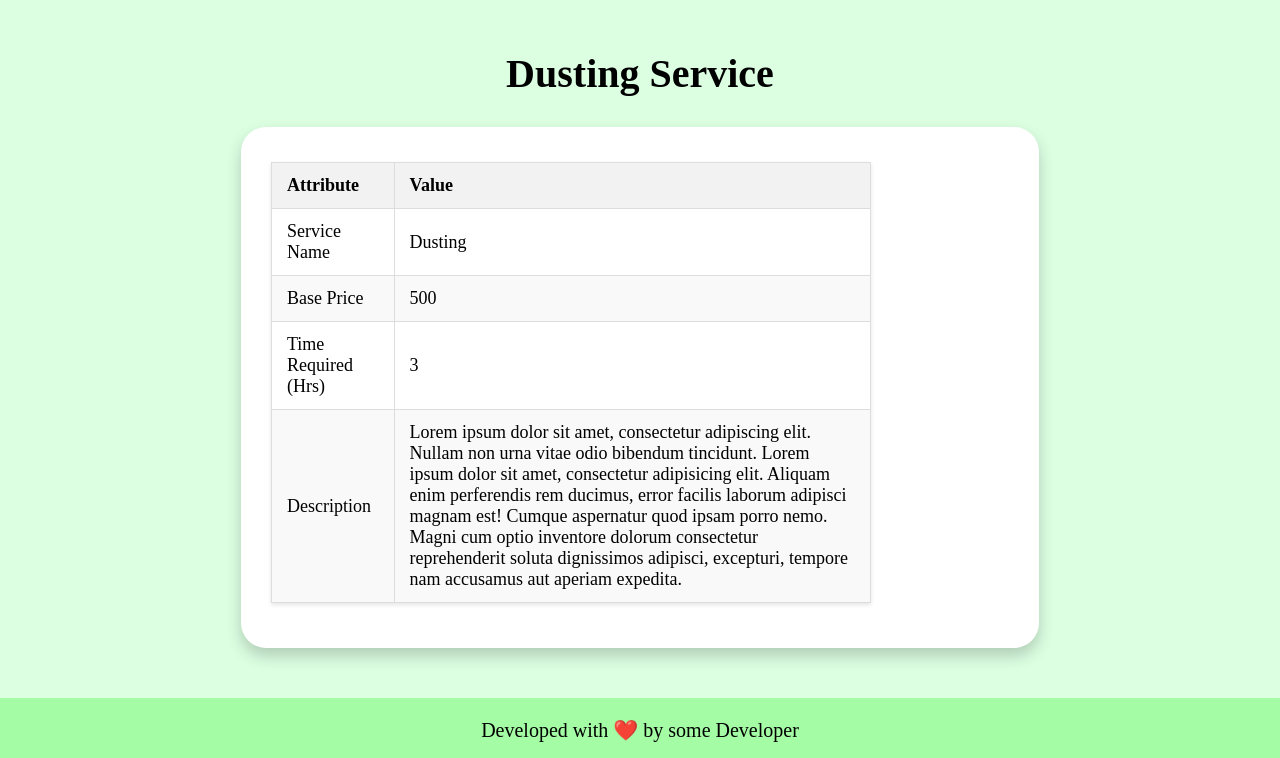
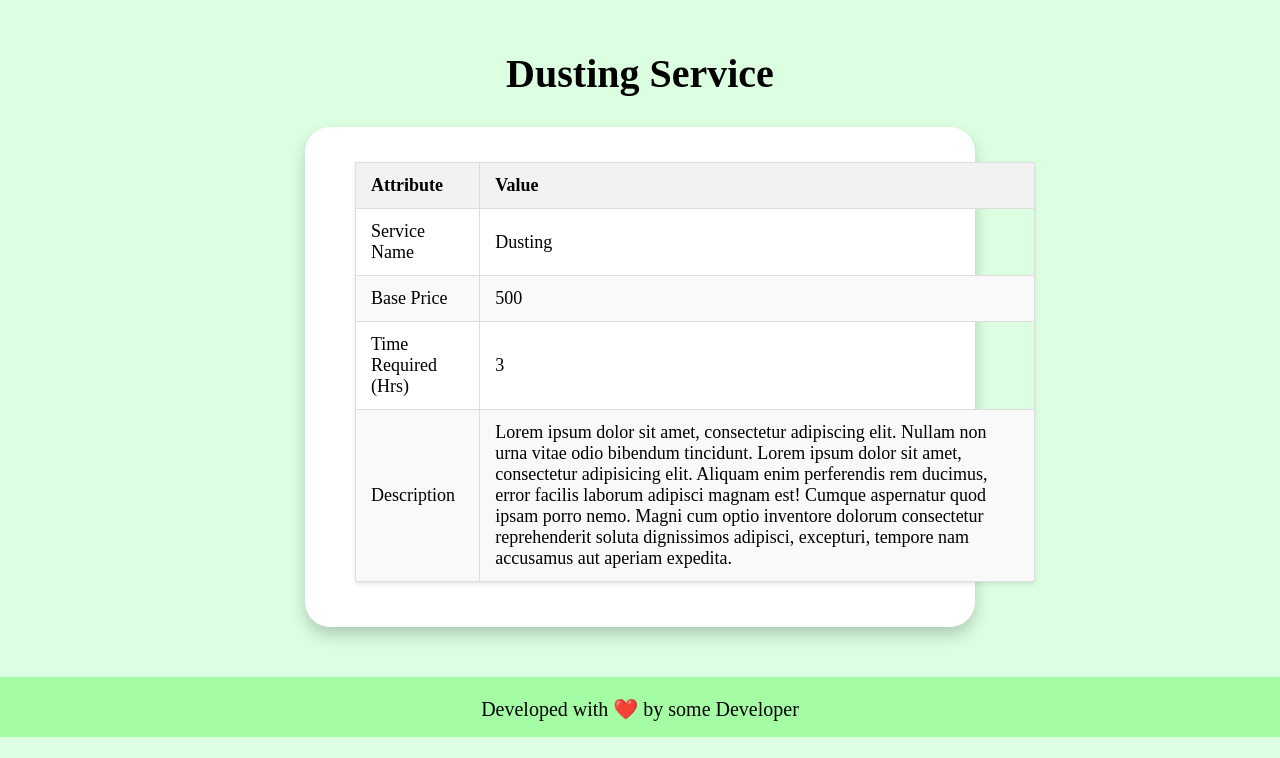
Before and after one commit to AnantLuthra/household-services, a Flask app: template templates/view_service.html in a window 1280 px wide. Shown: the part 77-835 px from the top of the page. After the commit the page ends 814 px from the top, so only its background shows below. Run offline with Flask 3, Linux system fonts and the light colour scheme; the template is opened without the code that fills it, so the values that code supplies are empty; parts of the project's set-up code (start-up, migrations or seed data) failed here and were passed over.

Commit message:
modified styling

```diff
--- a/templates/view_service.html
+++ b/templates/view_service.html
@@ -59,7 +59,7 @@
             justify-content: center;
             gap: 90px;
             background-color: rgb(255, 255, 255);
-            width: 60vw;
+            width: 50vw;
             border-radius: 25px;
             padding-top: 10px;
             padding-bottom: 20px;
@@ -83,9 +83,10 @@
 
         .styled-table {
             width: 80%;
-            max-width: 600px;
+            width: 680px;
             border-collapse: collapse;
             margin: 25px 0;
+            margin-left: 20px;
             font-size: 18px;
             text-align: left;
             box-shadow: 0 2px 4px rgba(0, 0, 0, 0.1);
```
